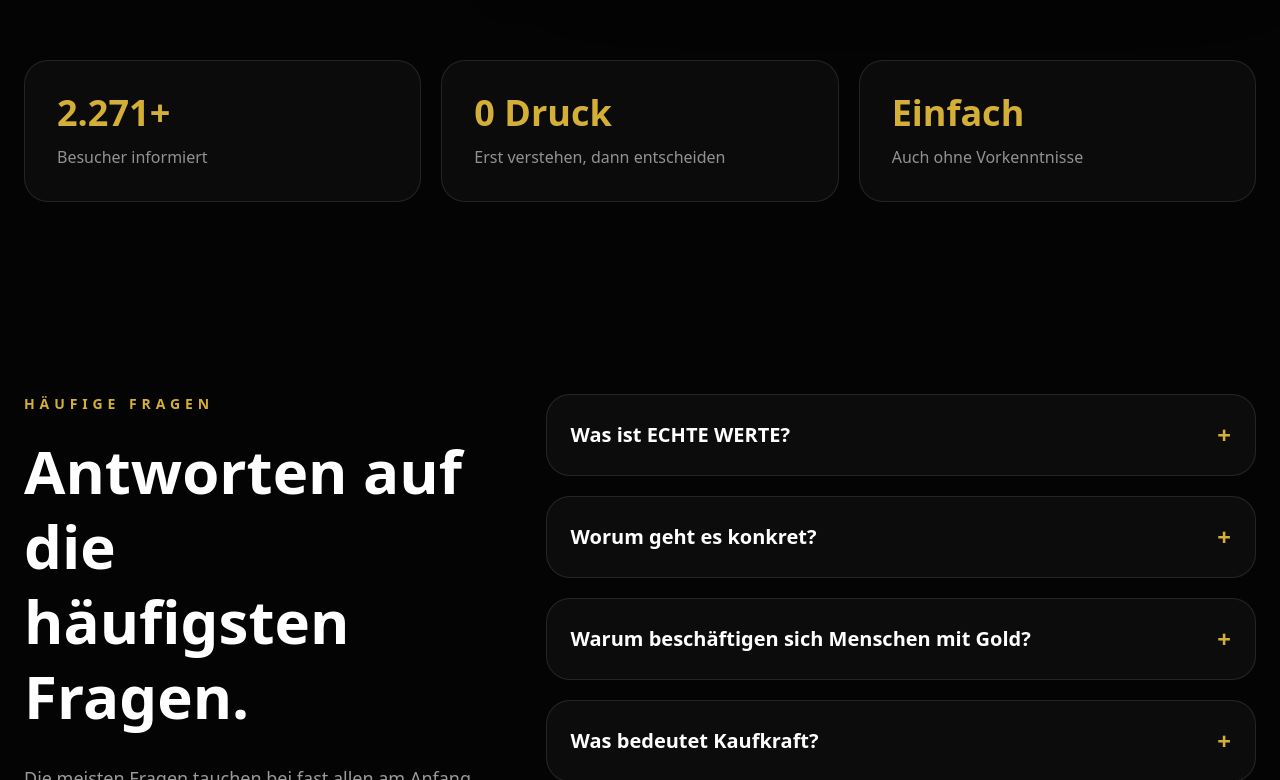
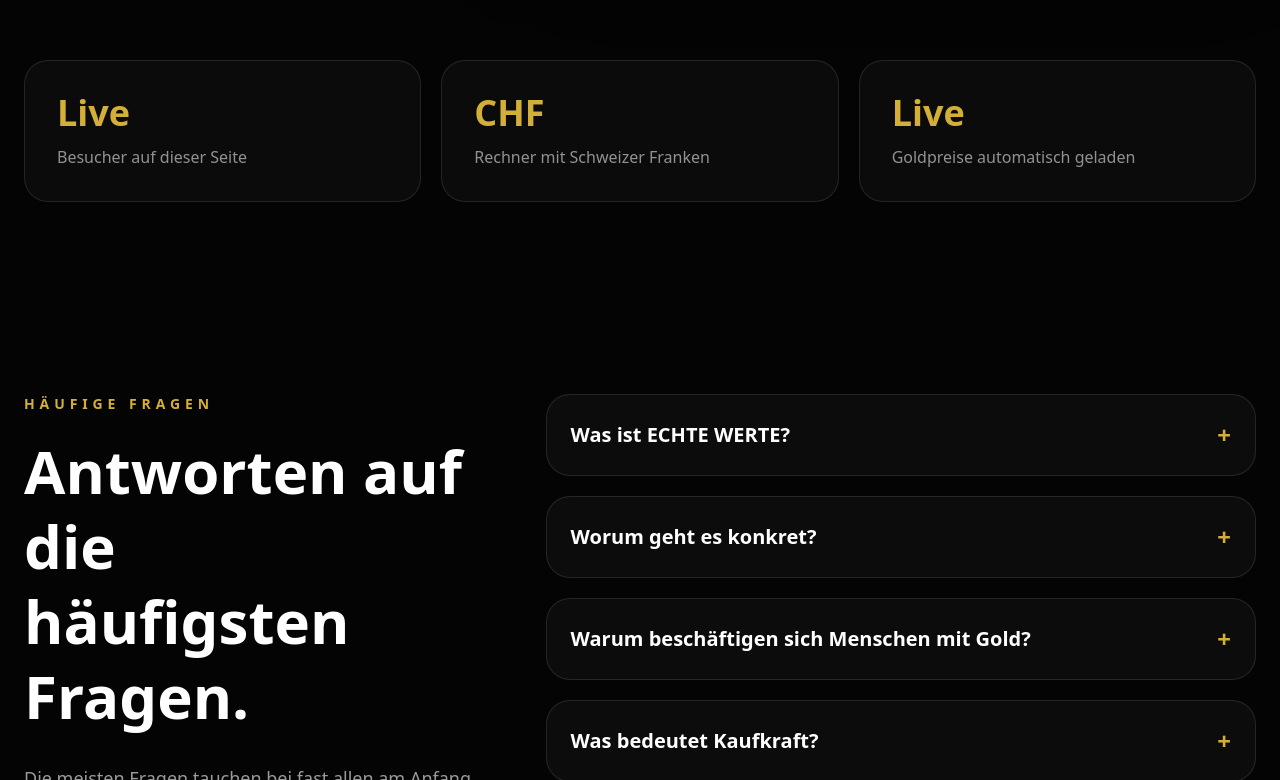
Before and after one commit to paszem/echte-werte-verstehen, a Next.js app: page / in a window 1280 px wide. Shown: the part 7912-8692 px from the top of the page. Built offline with nearby package versions, Linux system fonts and the light colour scheme; no server answers.

Commit message:
Live Besucherzaehler eingebaut

```diff
--- a/app/components/Stats.tsx
+++ b/app/components/Stats.tsx
@@ -1 +1,54 @@
-"use client";import{useEffect,useState}from"react";export default function Stats(){const[visitors,setVisitors]=useState(2184);useEffect(()=>{const stored=window.localStorage.getItem("ew_visitors");if(stored){setVisitors(Number(stored));return}const value=2184+Math.floor(Math.random()*120);window.localStorage.setItem("ew_visitors",String(value));setVisitors(value)},[]);return <section className="mx-auto max-w-7xl px-6 py-20"><div className="grid gap-5 md:grid-cols-3"><div className="rounded-3xl border border-white/10 bg-white/[0.03] p-8"><p className="text-4xl font-semibold text-[#d4af37]">{visitors.toLocaleString("de-DE")}+</p><p className="mt-3 text-white/55">Besucher informiert</p></div><div className="rounded-3xl border border-white/10 bg-white/[0.03] p-8"><p className="text-4xl font-semibold text-[#d4af37]">0 Druck</p><p className="mt-3 text-white/55">Erst verstehen, dann entscheiden</p></div><div className="rounded-3xl border border-white/10 bg-white/[0.03] p-8"><p className="text-4xl font-semibold text-[#d4af37]">Einfach</p><p className="mt-3 text-white/55">Auch ohne Vorkenntnisse</p></div></div></section>}
+"use client";
+
+import { useEffect, useState } from "react";
+
+export default function Stats() {
+  const [visitors, setVisitors] = useState<number | null>(null);
+
+  useEffect(() => {
+    async function loadVisitors() {
+      try {
+        const alreadyCounted = window.localStorage.getItem("ew_visitor_counted");
+
+        const response = await fetch("/.netlify/functions/visitor-stats", {
+          method: alreadyCounted ? "GET" : "POST",
+        });
+
+        const data = await response.json();
+
+        if (!alreadyCounted) {
+          window.localStorage.setItem("ew_visitor_counted", "true");
+        }
+
+        setVisitors(Number(data.visitors || 0));
+      } catch {
+        setVisitors(null);
+      }
+    }
+
+    loadVisitors();
+  }, []);
+
+  return (
+    <section className="mx-auto max-w-7xl px-6 py-20">
+      <div className="grid gap-5 md:grid-cols-3">
+        <div className="rounded-3xl border border-white/10 bg-white/[0.03] p-8">
+          <p className="text-4xl font-semibold text-[#d4af37]">
+            {visitors === null ? "Live" : visitors.toLocaleString("de-CH") + "+"}
+          </p>
+          <p className="mt-3 text-white/55">Besucher auf dieser Seite</p>
+        </div>
+
+        <div className="rounded-3xl border border-white/10 bg-white/[0.03] p-8">
+          <p className="text-4xl font-semibold text-[#d4af37]">CHF</p>
+          <p className="mt-3 text-white/55">Rechner mit Schweizer Franken</p>
+        </div>
+
+        <div className="rounded-3xl border border-white/10 bg-white/[0.03] p-8">
+          <p className="text-4xl font-semibold text-[#d4af37]">Live</p>
+          <p className="mt-3 text-white/55">Goldpreise automatisch geladen</p>
+        </div>
+      </div>
+    </section>
+  );
+}
```
